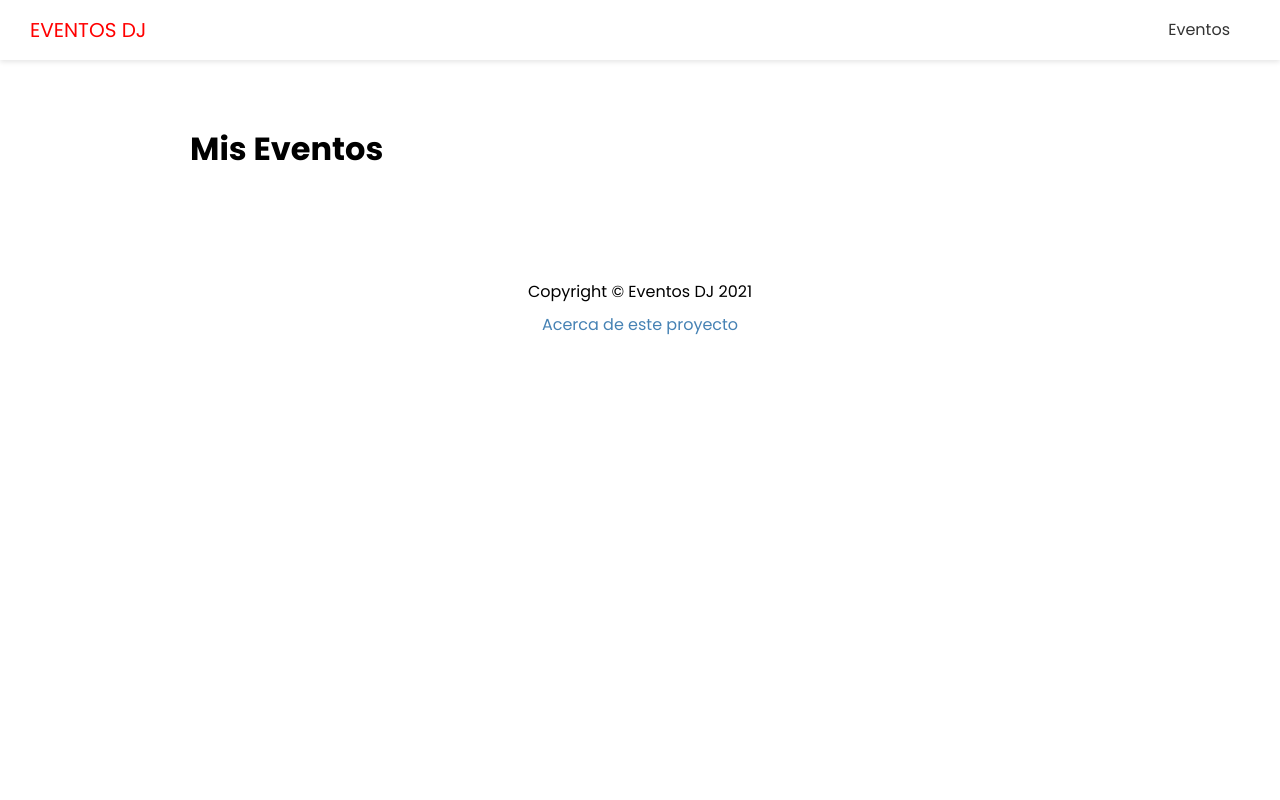
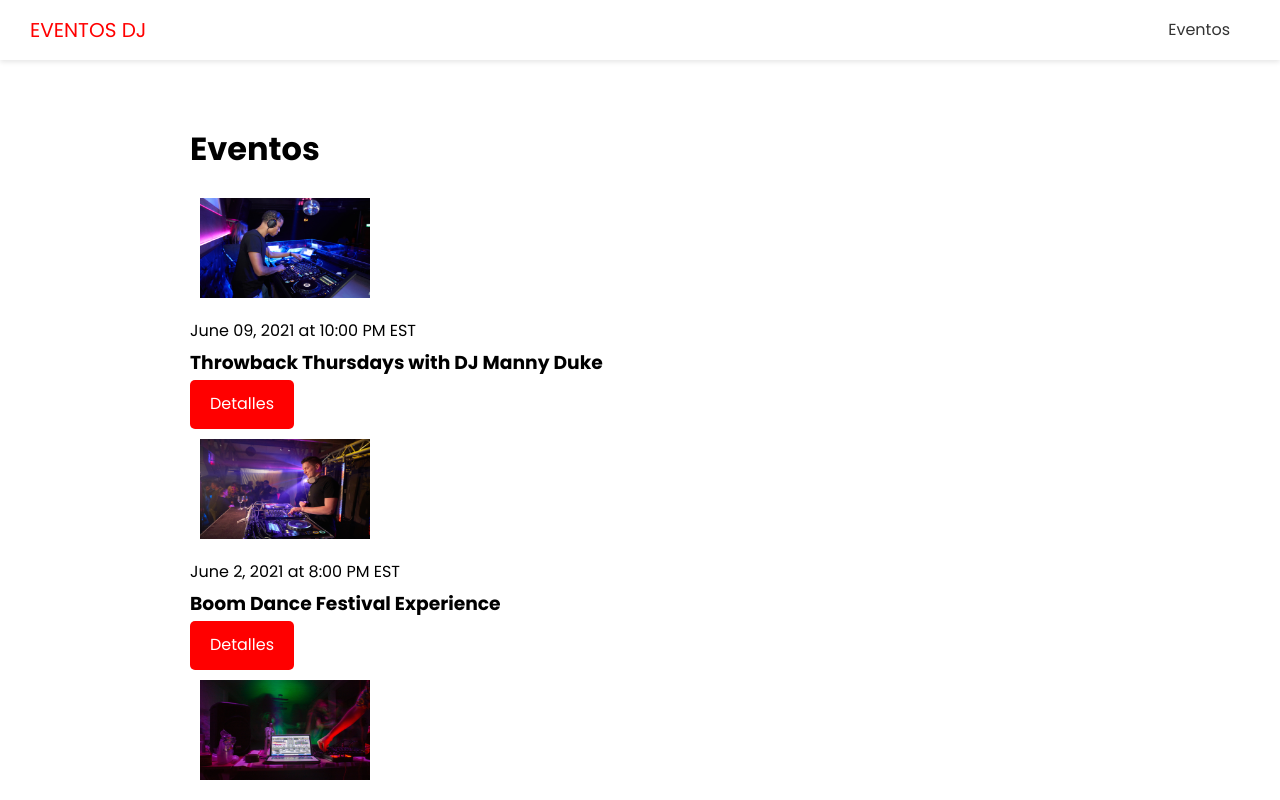
Before and after one commit to Lipitt/dj-events, a Next.js app: page /events in a window 1280 px wide. Shown: the top 800 px of the page. Built offline with nearby package versions, Linux system fonts and the light colour scheme; no server answers.

Commit message:
created EventItem component

```diff
--- /dev/null
+++ b/components/EventItem.js
@@ -0,0 +1,28 @@
+import Link from "next/link";
+import Image from "next/image";
+import styles from "@/styles/EventItem.module.css";
+
+export default function EventItem({ evt }) {
+  return (
+    <div className={styles.evt}>
+      <div className={styles.img}>
+        <Image
+          src={evt.image ? evt.image : "/images/event-default.png"}
+          width={170}
+          height={100}
+        />
+      </div>
+      <div className={styles.info}>
+        <span>
+          {evt.date} at {evt.time}
+        </span>
+        <h3>{evt.name}</h3>
+      </div>
+      <div className={styles.link}>
+        <Link href={`/events/${evt.slug}`}>
+          <a className="btn">Detalles</a>
+        </Link>
+      </div>
+    </div>
+  );
+}
--- a/pages/api/events/[slug].js
+++ b/pages/api/events/[slug].js
@@ -1,12 +1,12 @@
-const { events } = require("./data.json");
+// const { events } = require("./data.json");
 
-export default function handler(req, res) {
-  const evt = events.filter((ev) => ev.slug === req.query.slug);
+// export default function handler(req, res) {
+//   const evt = events.filter((ev) => ev.slug === req.query.slug);
 
-  if (req.method === "GET") {
-    res.status(200).json(evt);
-  } else {
-    res.setHeader("Allow", ["GET"]);
-    res.status(405).json({ message: `Method ${req.method} is not allowed` });
-  }
-}
+//   if (req.method === "GET") {
+//     res.status(200).json(evt);
+//   } else {
+//     res.setHeader("Allow", ["GET"]);
+//     res.status(405).json({ message: `Method ${req.method} is not allowed` });
+//   }
+// }
--- a/pages/events/index.js
+++ b/pages/events/index.js
@@ -1,9 +1,30 @@
 import Layout from "@/components/layout";
+import EventItem from "@/components/EventItem";
+import { API_URL } from "@/config/index";
 
-export default function EventsPage() {
+export default function EventsPage({ events }) {
   return (
     <Layout>
-      <h1>Mis Eventos</h1>
+      {console.log("front: " + events)}
+      <h1>Eventos</h1>
+      {events.length === 0 && <h3>No hay eventos para mostrar</h3>}
+
+      {events.map((evt) => (
+        <EventItem key={evt.id} evt={evt} />
+      ))}
     </Layout>
   );
 }
+
+// export async function getServerSideProps() {
+//   const res = await fetch(`${API_URL}/api/events`);
+//   const events = await res.json();
+
+export async function getStaticProps() {
+  const res = await fetch(`${API_URL}/api/events`);
+  const events = await res.json();
+
+  return {
+    props: { events: events.slice(0, 3) },
+  };
+}
--- /dev/null
+++ b/styles/EventItem.module.css
@@ -0,0 +1,28 @@
+.event {
+  display: flex;
+  justify-content: space-between;
+  align-items: center;
+  margin: 20px 0;
+  padding: 13px;
+  box-shadow: 2px 3px 5px rgba(0, 0, 0, 0.1);
+}
+
+.img {
+  flex: 1;
+  margin: 10px;
+}
+
+.info {
+  flex: 2;
+}
+
+@media (max-width: 600px) {
+  .event {
+    flex-direction: column;
+    text-align: center;
+  }
+
+  .info {
+    margin-bottom: 20px;
+  }
+}
```
Also changed, not shown: pages/index.js (+16 -1 lines).
